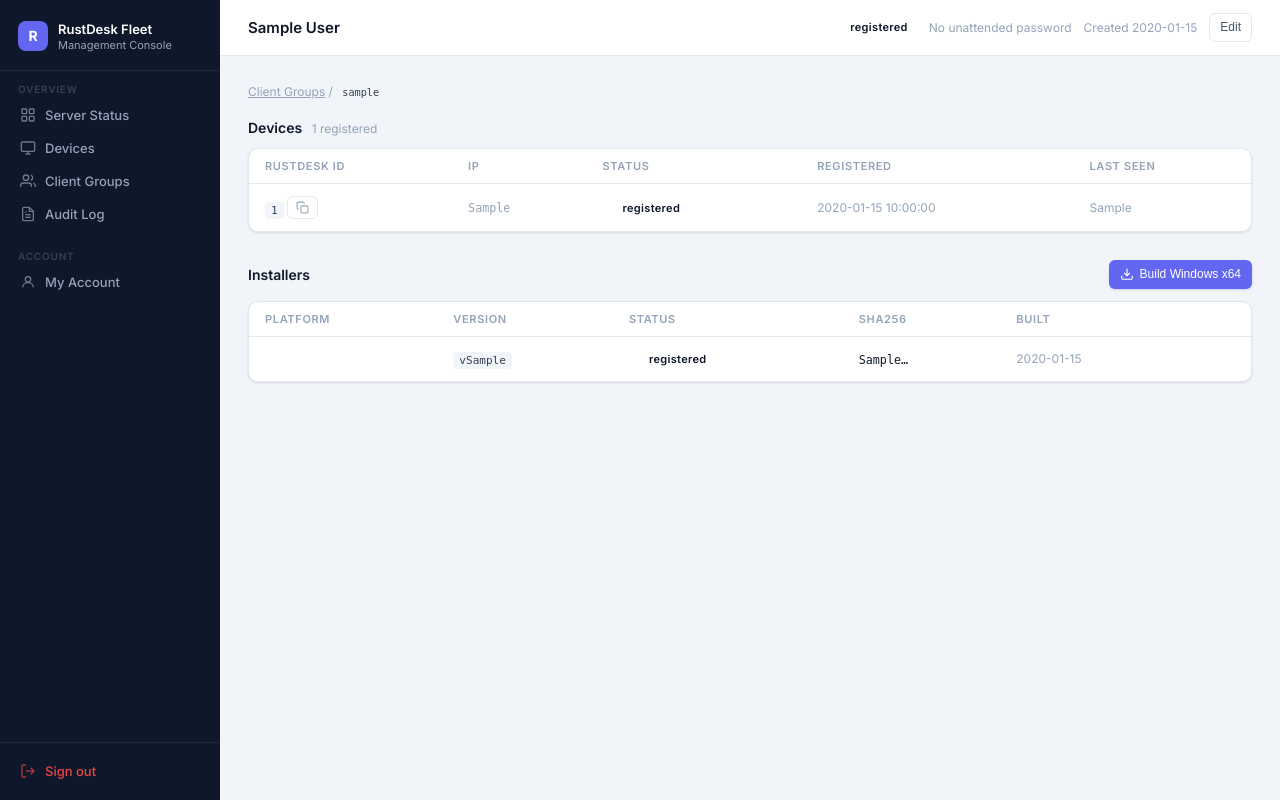
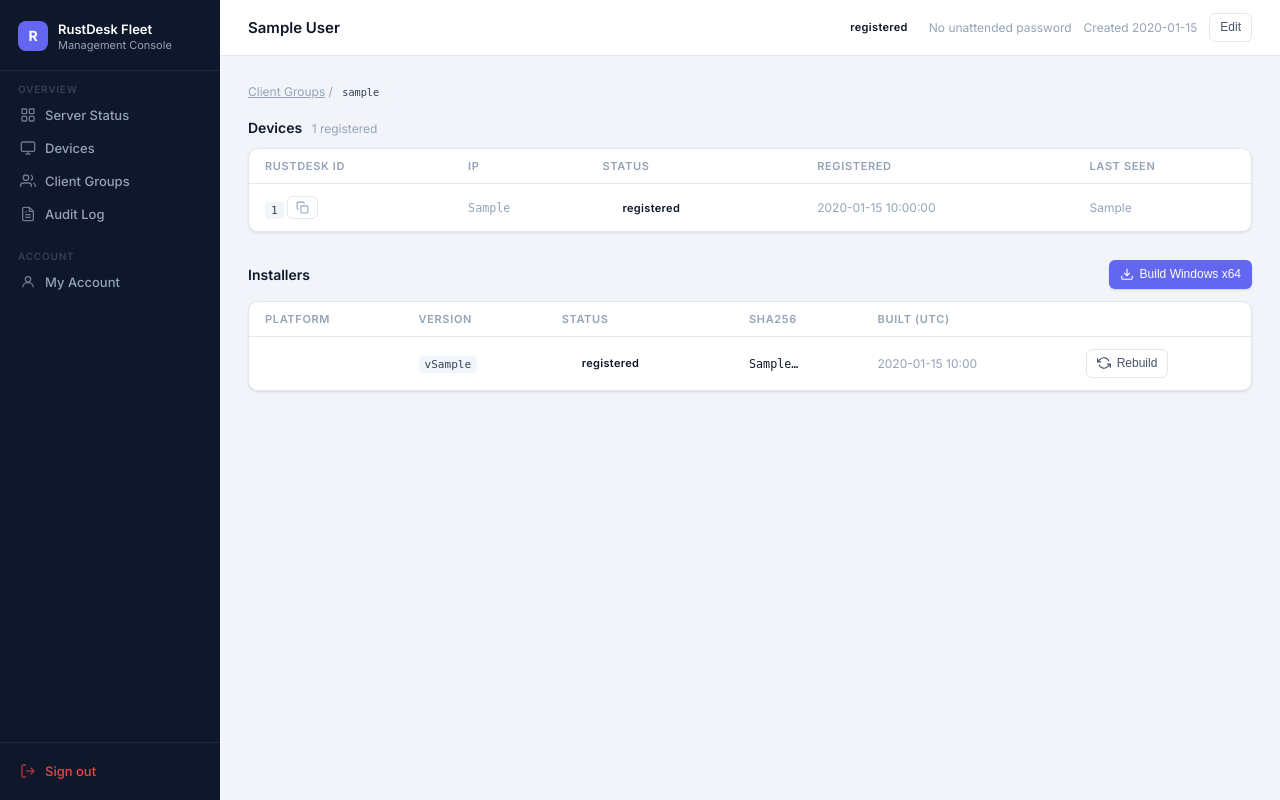
Before and after one commit to arvage/rustdesk-fleet, a FastAPI app: template subsystems/dashboard/app/templates/group_detail.html in a window 1280 px wide. Run offline with FastAPI, Linux system fonts and the light colour scheme; the template is opened without the code that fills it: most values are stand-ins (such as "Sample title", 1, 10 or a date in 2020).

Commit message:
Show full HH:MM timestamp on installers table; add Rebuild button per row
Co-Authored-By: Claude Sonnet 4.6 <noreply@anthropic.com>

```diff
--- a/subsystems/dashboard/app/templates/group_detail.html
+++ b/subsystems/dashboard/app/templates/group_detail.html
@@ -86,7 +86,7 @@
     <div class="table-wrap">
       <table>
         <thead>
-          <tr><th>Platform</th><th>Version</th><th>Status</th><th>SHA256</th><th>Built</th><th></th></tr>
+          <tr><th>Platform</th><th>Version</th><th>Status</th><th>SHA256</th><th>Built (UTC)</th><th></th></tr>
         </thead>
         <tbody>
         {% for i in installers %}
@@ -99,16 +99,22 @@
               <span class="mono text-sm" title="{{ i.sha256_unsigned }}">{{ i.sha256_unsigned[:16] }}…</span>
               {% else %}<span class="text-muted">—</span>{% endif %}
             </td>
-            <td class="text-muted text-sm">{{ i.created_at[:10] }}</td>
-            <td>
+            <td class="text-muted text-sm" style="white-space:nowrap">{{ i.created_at[:16].replace('T',' ') }}</td>
+            <td style="white-space:nowrap;display:flex;gap:6px;align-items:center;border:none">
               {% if i.status == 'built' and i.filename %}
               <a href="/download/{{ i.filename }}" class="btn btn-ghost btn-sm">
                 <svg fill="none" viewBox="0 0 24 24" stroke="currentColor" stroke-width="2"><path d="M21 15v4a2 2 0 0 1-2 2H5a2 2 0 0 1-2-2v-4"/><polyline points="7 10 12 15 17 10"/><line x1="12" y1="15" x2="12" y2="3"/></svg>
                 Download
               </a>
               {% elif i.error_message %}
-              <span class="text-muted text-sm" title="{{ i.error_message }}">See audit log</span>
+              <span class="text-muted text-sm" title="{{ i.error_message }}">Failed</span>
               {% endif %}
+              <form method="post" action="/groups/{{ group.slug }}/build" style="margin:0">
+                <button type="submit" class="btn btn-ghost btn-sm" title="Build a fresh installer">
+                  <svg fill="none" viewBox="0 0 24 24" stroke="currentColor" stroke-width="2" style="width:14px;height:14px"><polyline points="1 4 1 10 7 10"/><polyline points="23 20 23 14 17 14"/><path d="M20.49 9A9 9 0 0 0 5.64 5.64L1 10m22 4l-4.64 4.36A9 9 0 0 1 3.51 15"/></svg>
+                  Rebuild
+                </button>
+              </form>
             </td>
           </tr>
         {% endfor %}
```
